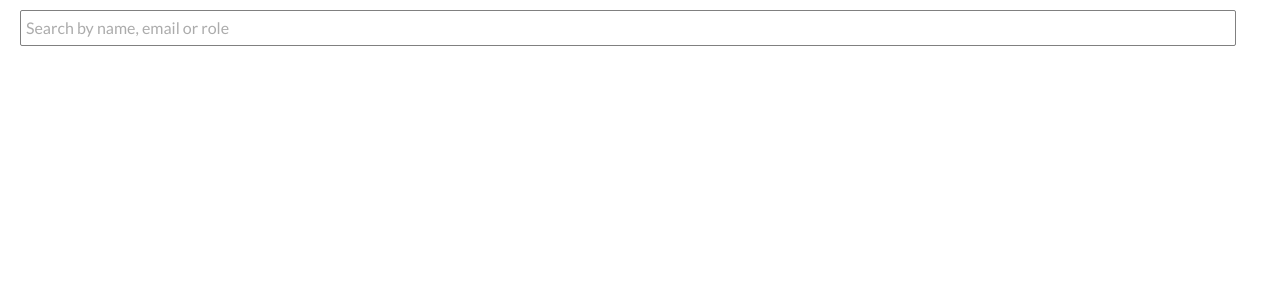
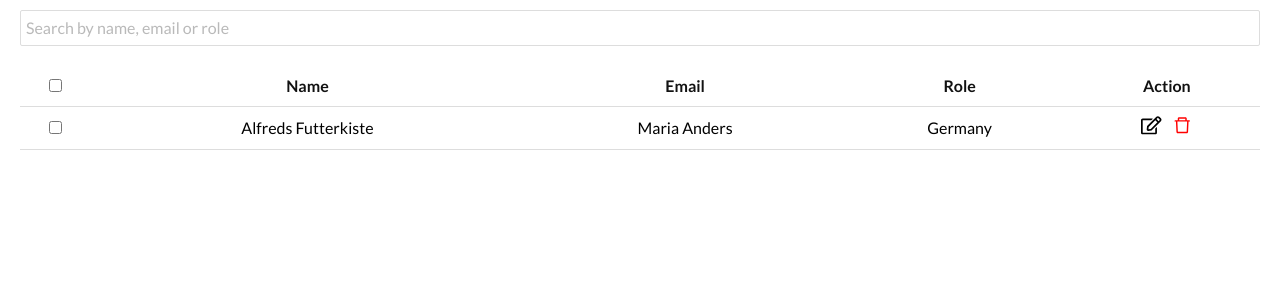
Before and after one commit to shubhamdolas1210/AdminUI, a React (Create React App) app: page / in a window 1280 px wide. Shown: the top 300 px of the page. Built offline with nearby package versions, Linux system fonts and the light colour scheme.

Commit message:
Rows Updated with icon

```diff
--- a/package.json
+++ b/package.json
@@ -3,11 +3,16 @@
   "version": "0.1.0",
   "private": true,
   "dependencies": {
+    "@emotion/react": "^11.11.3",
+    "@emotion/styled": "^11.11.0",
+    "@mui/icons-material": "^5.15.6",
+    "@mui/material": "^5.15.6",
     "@testing-library/jest-dom": "^5.17.0",
     "@testing-library/react": "^13.4.0",
     "@testing-library/user-event": "^13.5.0",
     "react": "^18.2.0",
     "react-dom": "^18.2.0",
+    "react-icons": "^5.0.1",
     "react-scripts": "5.0.1",
     "web-vitals": "^2.1.4"
   },
--- a/src/App.js
+++ b/src/App.js
@@ -1,10 +1,12 @@
 import "./App.css";
 import Searchbar from "./Component/Searchbar";
+import UserDataTable from "./Component/UserDataTable";
 
 function App() {
   return (
     <div>
       <Searchbar />
+      <UserDataTable />
     </div>
   );
 }
--- a/src/Component/Searchbar/index.css
+++ b/src/Component/Searchbar/index.css
@@ -1,18 +1,20 @@
+.container {
+  margin: 10px 20px 0px 20px;
+}
 .Searchbar {
   display: flex;
   align-items: center;
   justify-content: center;
-  width: 95%;
-  margin: 10px 20px 20px 20px;
+  width: 100%;
 }
 .Searchbar input {
   box-sizing: border-box;
   padding: 5px;
   width: 100%;
-  border: 1px solid grey;
+  border: 1px solid#ddd;
   border-radius: 2px;
   outline: none;
 }
 .Searchbar input::placeholder {
-  opacity: 0.6;
+  opacity: 0.5;
 }
--- a/src/Component/Searchbar/index.js
+++ b/src/Component/Searchbar/index.js
@@ -2,8 +2,10 @@ import "./index.css";
 
 const Searchbar = () => {
   return (
-    <div className="Searchbar">
-      <input type="text" placeholder="Search by name, email or role" />
+    <div className="container">
+      <div className="Searchbar">
+        <input type="text" placeholder="Search by name, email or role" />
+      </div>
     </div>
   );
 };
--- /dev/null
+++ b/src/Component/UserDataTable/index.css
@@ -0,0 +1,44 @@
+.TableData {
+  margin: 20px;
+}
+
+.customers {
+  width: 100%;
+  border-collapse: collapse;
+}
+
+.customers th,
+.customers td {
+  border-bottom: 1px solid #ddd;
+  padding: 8px 5px;
+  text-align: center;
+}
+.customers th {
+  color: var(--css-black);
+}
+.customers tr:hover {
+  background-color: #ddd;
+}
+
+.iconSpace {
+  display: flex;
+  justify-content: center;
+  align-items: center;
+  gap: 10px;
+}
+.iconSpace svg {
+  font-size: 20.5px;
+}
+.delete-icon {
+  color: red;
+  margin-bottom: 5px;
+}
+.edit-icon {
+  margin-bottom: 5px;
+}
+@media (max-width: 600px) {
+  .customers th,
+  .customers td {
+    padding: 5px;
+  }
+}
--- /dev/null
+++ b/src/Component/UserDataTable/index.js
@@ -0,0 +1,33 @@
+import "./index.css";
+import { AiOutlineDelete } from "react-icons/ai";
+import { FaRegEdit } from "react-icons/fa";
+const UserDataTable = () => {
+  return (
+    <div className="TableData">
+      <table className="customers">
+        <tr>
+          <th>
+            <input type="checkbox" />
+          </th>
+          <th>Name</th>
+          <th>Email</th>
+          <th>Role</th>
+          <th>Action</th>
+        </tr>
+        <tr>
+          <th>
+            <input type="checkbox" />
+          </th>
+          <td>Alfreds Futterkiste</td>
+          <td>Maria Anders</td>
+          <td>Germany</td>
+          <td className="iconSpace">
+            <FaRegEdit className="edit-icon" />
+            <AiOutlineDelete className="delete-icon" />
+          </td>
+        </tr>
+      </table>
+    </div>
+  );
+};
+export default UserDataTable;
```
Also changed, not shown: 1 other file (tests, documents, lock files or other folders).
